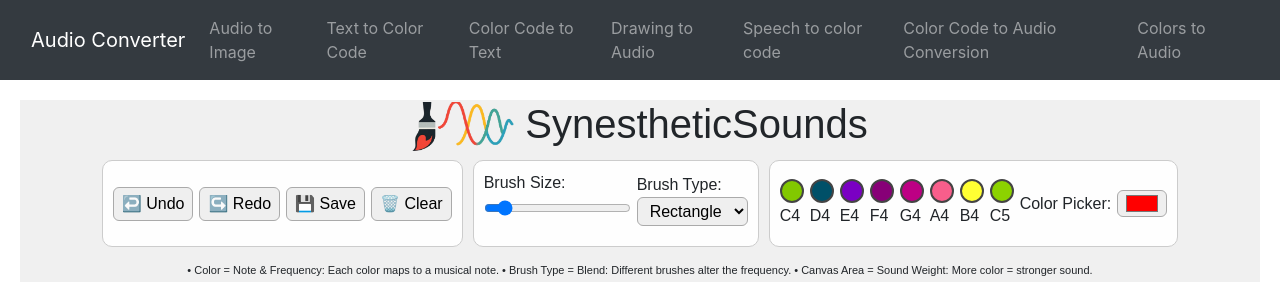
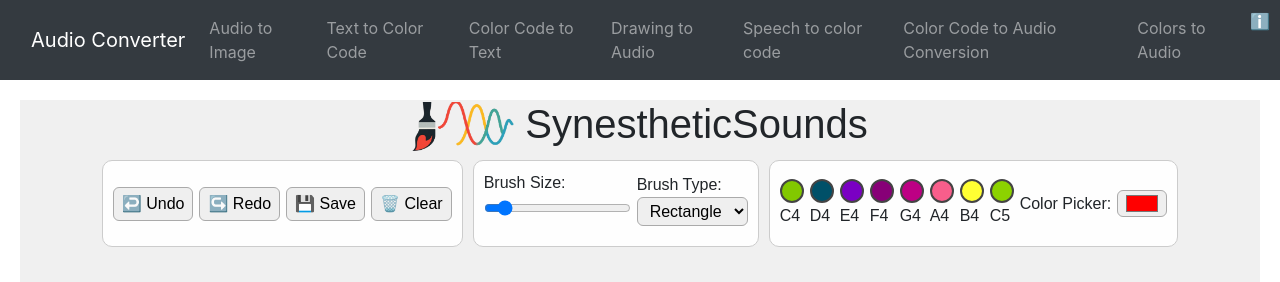
Before and after one commit to Ayka11/AVC, a Flask app: page /drawing2audio in a window 1280 px wide. Shown: the top 282 px of the page. Run offline with Flask 3, Linux system fonts and the light colour scheme; parts of the project's set-up code (start-up, migrations or seed data) failed here and were passed over; some libraries are stand-ins or nearby versions.

Commit message:
Update drawing_to_note.html

```diff
--- a/templates/drawing_to_note.html
+++ b/templates/drawing_to_note.html
@@ -85,6 +85,28 @@
       border-radius: 8px;
       background-color: #eee;
     }
+
+     #infoBox {
+    position: absolute;
+    top: 10px;
+    right: 10px;
+    z-index: 1000;
+  }
+  #infoContent {
+    display: none;
+    background: #fff;
+    color: #000;
+    border: 1px solid #ccc;
+    padding: 10px;
+    width: 280px;
+    font-size: 12px;
+    line-height: 1.4;
+    box-shadow: 0 2px 8px rgba(0,0,0,0.2);
+    border-radius: 8px;
+  }
+  #infoBox:hover #infoContent {
+    display: block;
+  }
   </style>
 </head>
 <body>
@@ -164,13 +186,18 @@
     </div>
   </div>
 
-  <div id="infoBox">
-  <div id="infoContent" style="font-size:11px;">
-    • Color = Note & Frequency:</b> Each color maps to a musical note.
-    • Brush Type = Blend:</b> Different brushes alter the frequency.
-    • Canvas Area = Sound Weight:</b> More color = stronger sound.
+<div id="infoBox">
+  <span style="cursor: pointer;">ℹ️</span>
+  <div id="infoContent">
+    <strong>🎨 How to Use This App</strong><br><br>
+<p> </p>This is a creative painting application that not only lets you draw with various artistic brushes,
+but also generates sound based on the colors and shapes you use. It's a unique way to visualize
+and sonify your creativity.This is a creative painting application that not only lets you draw with various artistic brushes,
+but also generates sound based on the colors and shapes you use. It's a unique way to visualize
+and sonify your creativity. </p>
   </div>
 </div>
+
    <div id="canvasContainer">
   <canvas id="canvas" width="1000" height="500"></canvas>
    </div>
```
